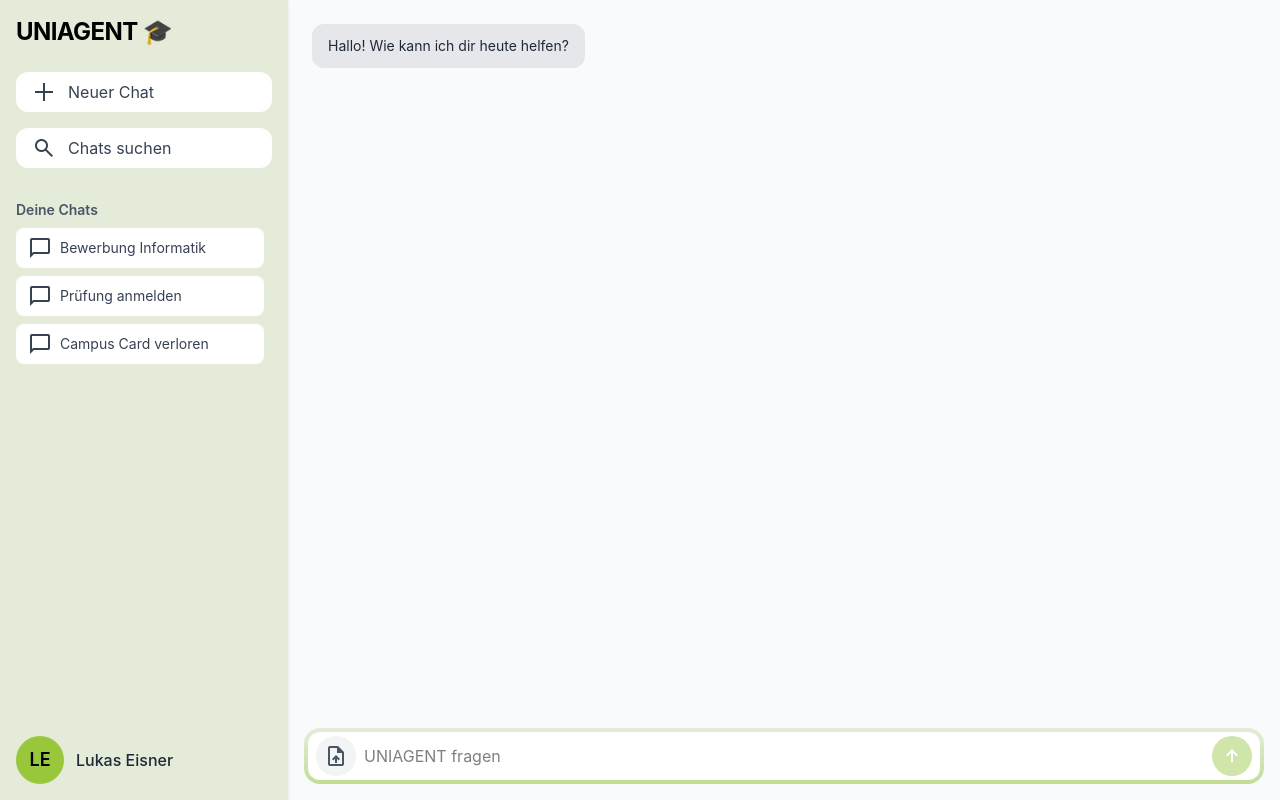
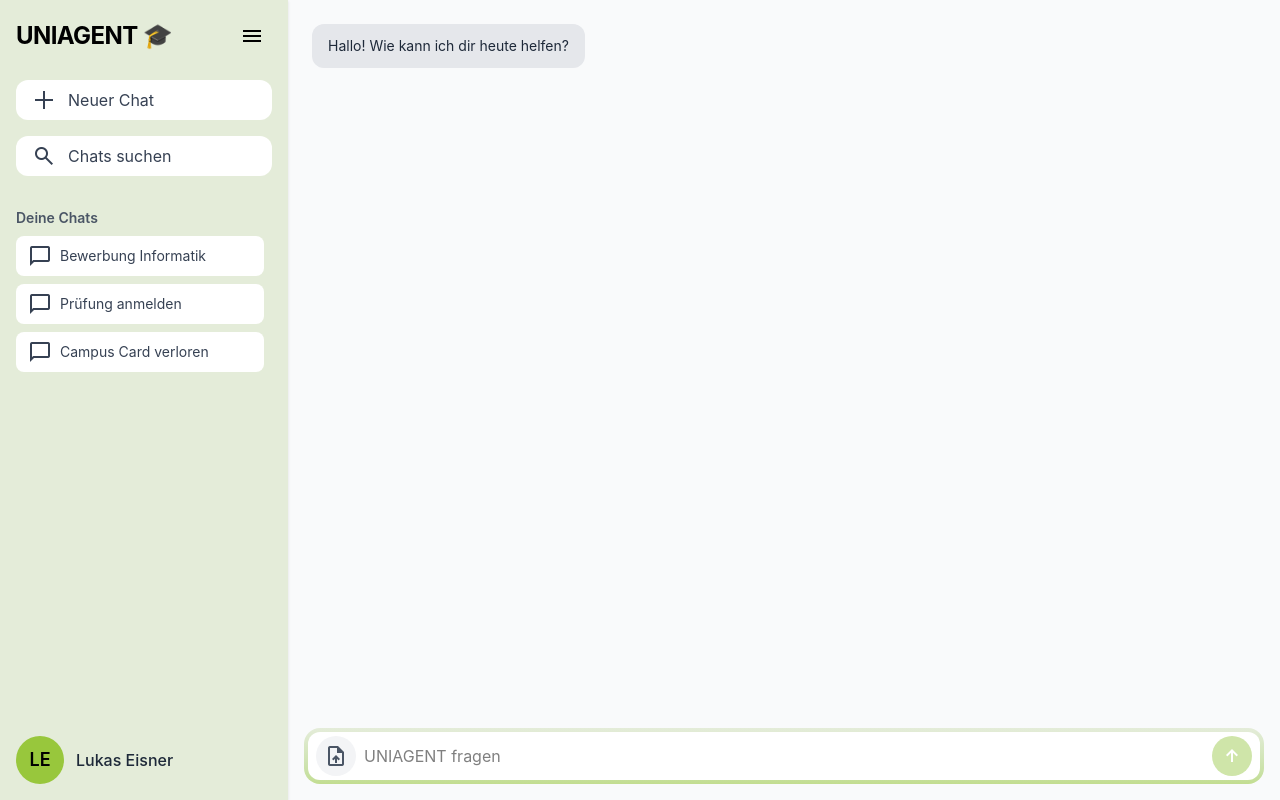
Before and after one commit to lukase1sner/UNIAGENT, a React app in the folder frontend/: page /chat in a window 1280 px wide. Built offline with nearby package versions, Linux system fonts and the light colour scheme; the HTML template or start-up script is replaced by a standard one.

Commit message:
Chatbot Frontend aktualisiert

```diff
--- a/frontend/src/layouts/ChatbotLayout.jsx
+++ b/frontend/src/layouts/ChatbotLayout.jsx
@@ -1,29 +1,106 @@
 // src/layouts/ChatbotLayout.jsx
-import React from "react";
+import React, { useState } from "react";
 import { Outlet } from "react-router-dom";
 
 export default function ChatbotLayout() {
+  const [collapsed, setCollapsed] = useState(false);
+
   return (
     <div className="w-screen h-screen flex bg-gray-50">
+      {/* Sidebar */}
+      <aside
+        className={`${
+          collapsed ? "w-20" : "w-72"
+        } bg-[#E4ECD9] shadow-sm flex flex-col p-4 transition-all duration-300`}
+      >
+        {collapsed ? (
+          /* Eingeklappte Sidebar */
+          <div className="flex flex-col items-center justify-between h-full">
+            {/* Oben: Menu + Icons */}
+            <div className="flex flex-col items-center gap-4 mt-1">
+              {/* Menu zum Aufklappen */}
+              <button
+                onClick={() => setCollapsed(false)}
+                className="w-10 h-10 flex items-center justify-center rounded-lg hover:bg-white/70 transition"
+                title="Sidebar öffnen"
+              >
+                <span className="material-symbols-outlined text-[24px]">
+                  menu
+                </span>
+              </button>
 
-      {/* Sidebar */}
-      <aside className="w-72 bg-[#E4ECD9] shadow-sm flex flex-col p-4">
+              {/* Neuer Chat Icon */}
+              <button
+                className="w-10 h-10 flex items-center justify-center rounded-lg hover:bg-white/70 transition"
+                title="Neuer Chat"
+              >
+                <span className="material-symbols-outlined text-[24px]">
+                  add_2
+                </span>
+              </button>
 
-        {/* Logo / Header */}
-        <h1 className="text-2xl font-bold mb-6 tracking-tight">UNIAGENT 🎓</h1>
+              {/* Chats suchen Icon */}
+              <button
+                className="w-10 h-10 flex items-center justify-center rounded-lg hover:bg-white/70 transition"
+                title="Chats suchen"
+              >
+                <span className="material-symbols-outlined text-[24px]">
+                  search
+                </span>
+              </button>
+            </div>
+
+            {/* Unten: Avatar-Kreis */}
+            <div className="mb-2">
+              <div
+                className="w-10 h-10 rounded-full bg-[#98C73C] text-black flex items-center justify-center
+                           font-semibold text-sm"
+                title="Lukas Eisner"
+              >
+                LE
+              </div>
+            </div>
+          </div>
+        ) : (
+          /* Ausgeklappte Sidebar */
+          <>
+            {/* Logo / Header mit Menu rechts */}
+            <div className="flex items-center justify-between mb-6">
+              <h1 className="text-2xl font-bold tracking-tight">
+                UNIAGENT 🎓
+              </h1>
+              <button
+                onClick={() => setCollapsed(true)}
+                className="w-10 h-10 flex items-center justify-center rounded-lg hover:bg-white/70 transition"
+                title="Sidebar einklappen"
+              >
+                <span className="material-symbols-outlined text-[22px]">
+                  menu
+                </span>
+              </button>
+            </div>
 
             {/* Navigation */}
             <nav className="flex flex-col gap-4 flex-1">
-
               {/* Neuer Chat */}
-          <button className="flex items-center gap-3 px-4 py-2 bg-white hover:bg-gray-100 rounded-xl transition text-gray-700 cursor-pointer">
-            <span className="material-symbols-outlined text-[22px]">add_2</span>
+              <button
+                className="flex items-center gap-3 px-4 py-2 bg-white hover:bg-gray-100 rounded-xl transition text-gray-700 cursor-pointer"
+                title="Neuer Chat"
+              >
+                <span className="material-symbols-outlined text-[22px]">
+                  add_2
+                </span>
                 Neuer Chat
               </button>
 
               {/* Chats suchen */}
-          <button className="flex items-center gap-3 px-4 py-2 bg-white hover:bg-gray-100 rounded-xl transition text-gray-700 cursor-pointer">
-            <span className="material-symbols-outlined text-[22px]">search</span>
+              <button
+                className="flex items-center gap-3 px-4 py-2 bg-white hover:bg-gray-100 rounded-xl transition text-gray-700 cursor-pointer"
+                title="Chats suchen"
+              >
+                <span className="material-symbols-outlined text-[22px]">
+                  search
+                </span>
                 Chats suchen
               </button>
 
@@ -34,21 +111,30 @@ export default function ChatbotLayout() {
                 </h3>
 
                 <div className="flex flex-col gap-2 max-h-[50vh] overflow-y-auto pr-2">
-              <button className="flex items-center gap-2 px-3 py-2 bg-white hover:bg-gray-100 rounded-lg text-sm text-gray-700 transition cursor-pointer">
+                  <button
+                    className="flex items-center gap-2 px-3 py-2 bg-white hover:bg-gray-100 rounded-lg text-sm text-gray-700 transition cursor-pointer"
+                    title="Bewerbung Informatik"
+                  >
                     <span className="material-symbols-outlined text-[18px]">
                       chat_bubble
                     </span>
                     Bewerbung Informatik
                   </button>
 
-              <button className="flex items-center gap-2 px-3 py-2 bg-white hover:bg-gray-100 rounded-lg text-sm text-gray-700 transition cursor-pointer">
+                  <button
+                    className="flex items-center gap-2 px-3 py-2 bg-white hover:bg-gray-100 rounded-lg text-sm text-gray-700 transition cursor-pointer"
+                    title="Prüfung anmelden"
+                  >
                     <span className="material-symbols-outlined text-[18px]">
                       chat_bubble
                     </span>
                     Prüfung anmelden
                   </button>
 
-              <button className="flex items-center gap-2 px-3 py-2 bg-white hover:bg-gray-100 rounded-lg text-sm text-gray-700 transition cursor-pointer">
+                  <button
+                    className="flex items-center gap-2 px-3 py-2 bg-white hover:bg-gray-100 rounded-lg text-sm text-gray-700 transition cursor-pointer"
+                    title="Campus Card verloren"
+                  >
                     <span className="material-symbols-outlined text-[18px]">
                       chat_bubble
                     </span>
@@ -60,7 +146,6 @@ export default function ChatbotLayout() {
 
             {/* User Section unten */}
             <div className="mt-6 flex items-center gap-3">
-
               {/* Avatar Kreis */}
               <div className="w-12 h-12 rounded-full bg-[#98C73C] text-black flex items-center justify-center font-semibold text-lg">
                 LE
@@ -71,7 +156,8 @@ export default function ChatbotLayout() {
                 Lukas Eisner
               </div>
             </div>
-
+          </>
+        )}
       </aside>
 
       {/* Main Chat View */}
```
Lines whose indentation alone changed are shown as unchanged.
